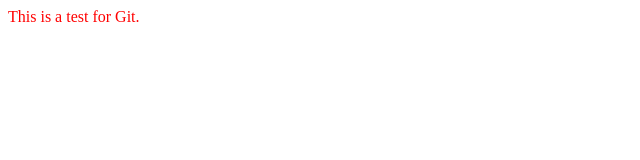
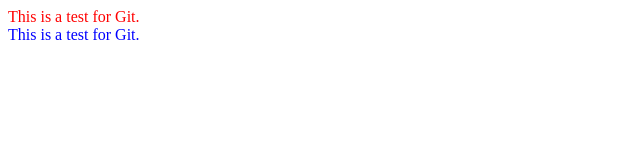
Before and after one commit to gabimanea/smag, a plain HTML site: page index.html in a window 1280 px wide. Shown: the whole page, without its empty margins (0-640 px from the left). Drawn offline with Linux system fonts and the light colour scheme.

Commit message:
Update index
Add new div (blue).

```diff
--- a/index.html
+++ b/index.html
@@ -5,11 +5,15 @@
     <title>SMAG</title>
     <style media="screen">
       .unu {color:red;}
+      .doi {color:blue;}
     </style>
   </head>
   <body>
     <div class="unu">
       This is a test for Git.
     </div>
+    <div class="doi">
+      This is a test for Git.
+    </div>
   </body>
 </html>
```
